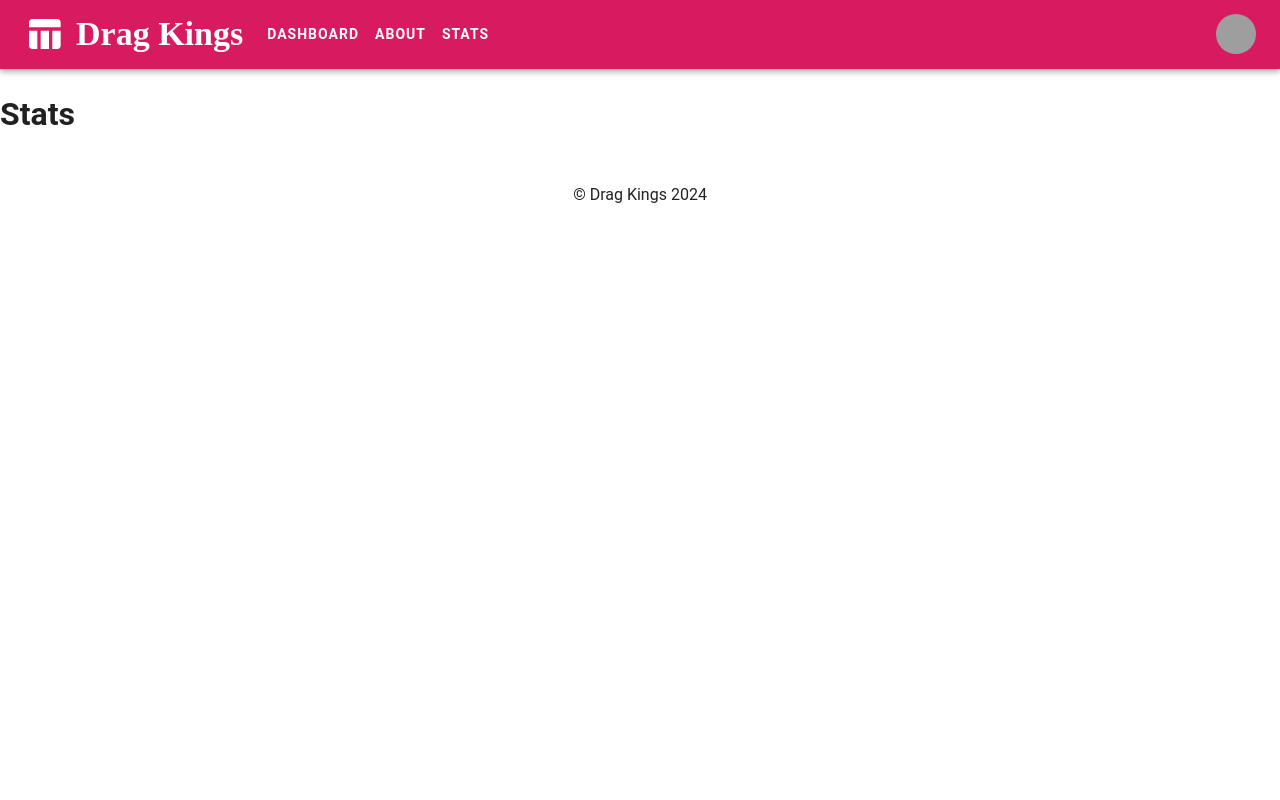
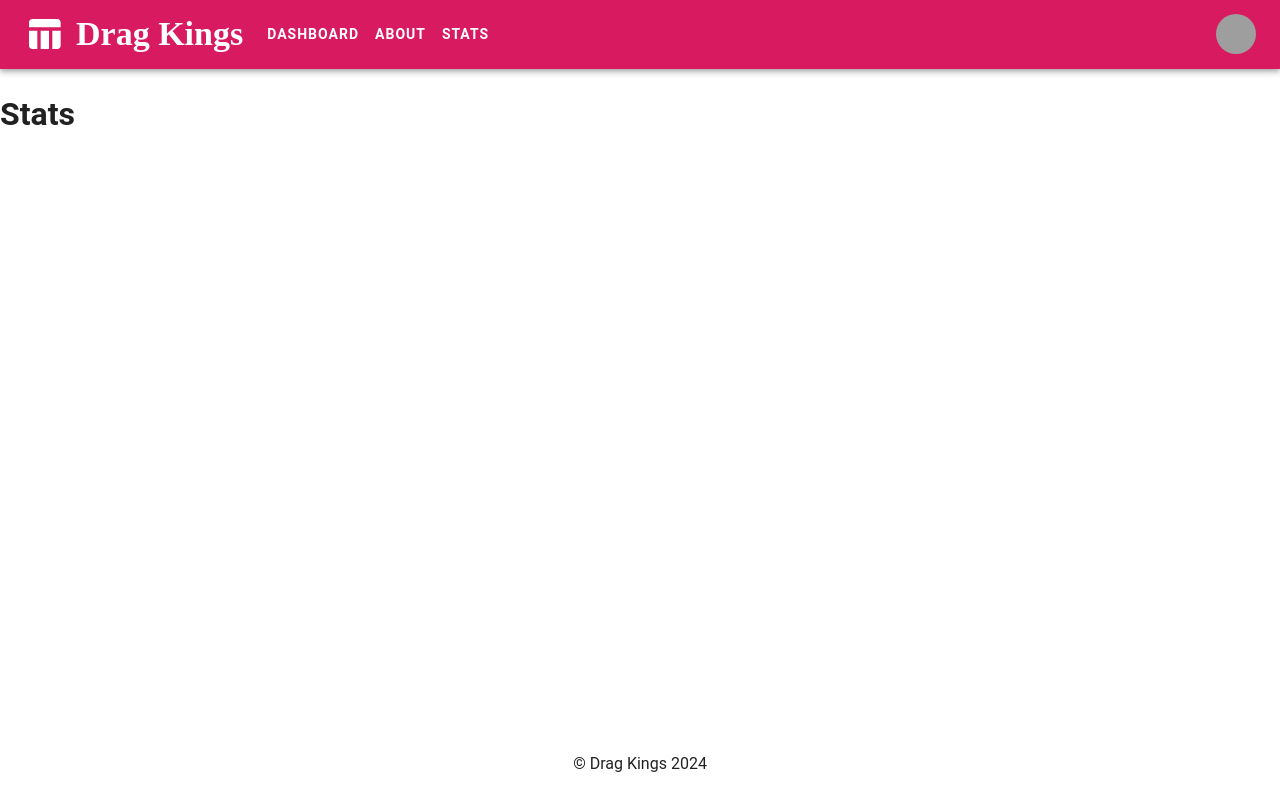
Before and after one commit to jHackiewicz/drag-kings, a React (Vite) app: page /stats in a window 1280 px wide. Built offline with nearby package versions, Linux system fonts and the light colour scheme; grey boxes are pictures that could not be loaded; a web font is replaced by a local one.

Commit message:
updated HomeLayout styles to make Footer stay at the bottom

```diff
--- a/src/pages/HomeLayout.tsx
+++ b/src/pages/HomeLayout.tsx
@@ -1,13 +1,16 @@
 import { Navbar, Footer } from "@/components";
+import { Box } from "@mui/material";
 import { Outlet } from "react-router-dom";
 
 function HomeLayout() {
   return (
-    <>
+    <Box display="flex" flexDirection="column" minHeight="100vh">
       <Navbar />
-      <Outlet />
+      <Box component="main" flexGrow={1}>
+        <Outlet />
+      </Box>
       <Footer />
-    </>
+    </Box>
   );
 }
 
--- a/src/theme.ts
+++ b/src/theme.ts
@@ -5,7 +5,7 @@ const theme = createTheme({
   palette: {
     primary: {
       main: "#d81b60",
-      light: lighten("#d81b60", 0.8),
+      light: lighten("#d81b60", 0.9),
     },
     secondary: {
       main: "#ff4081",
```
